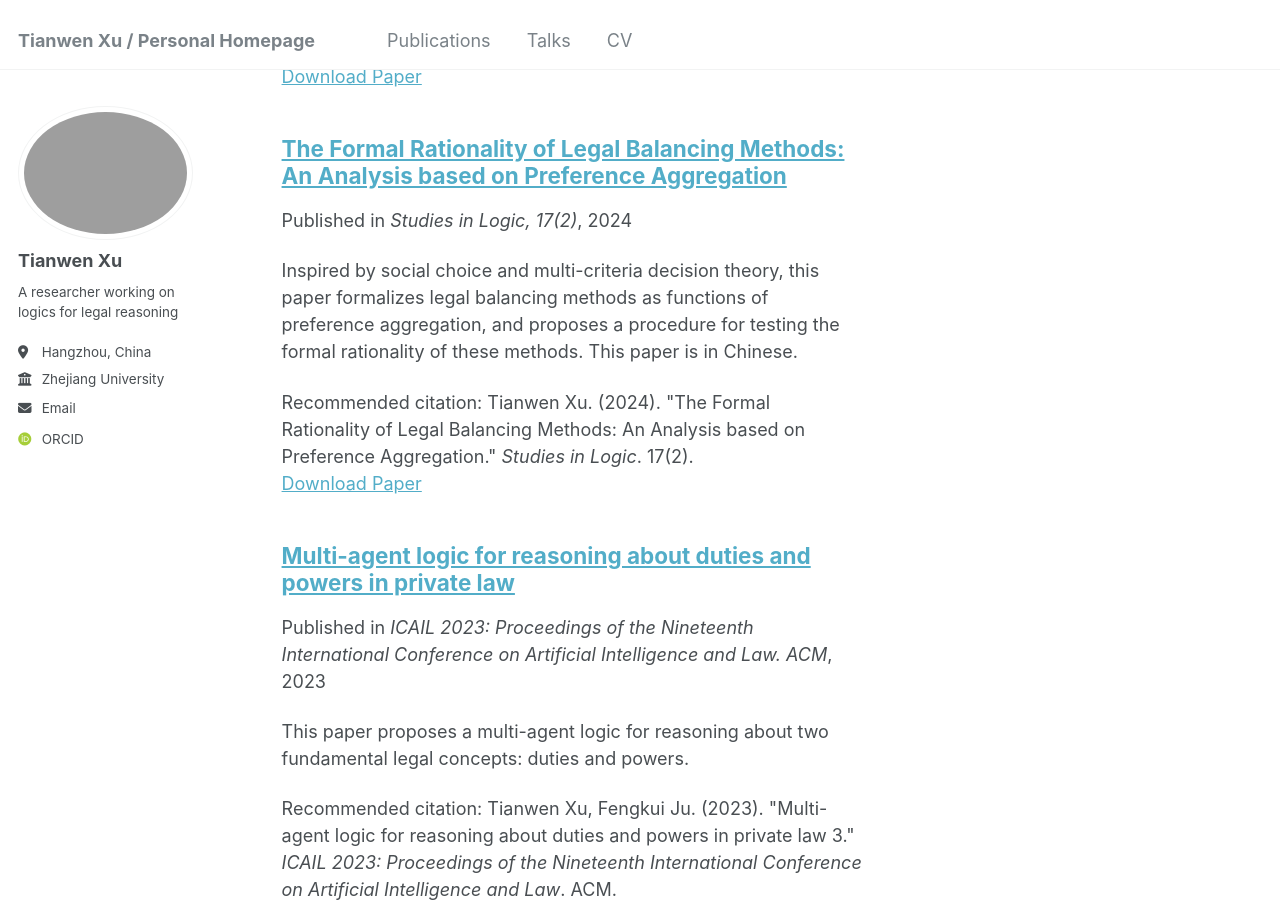
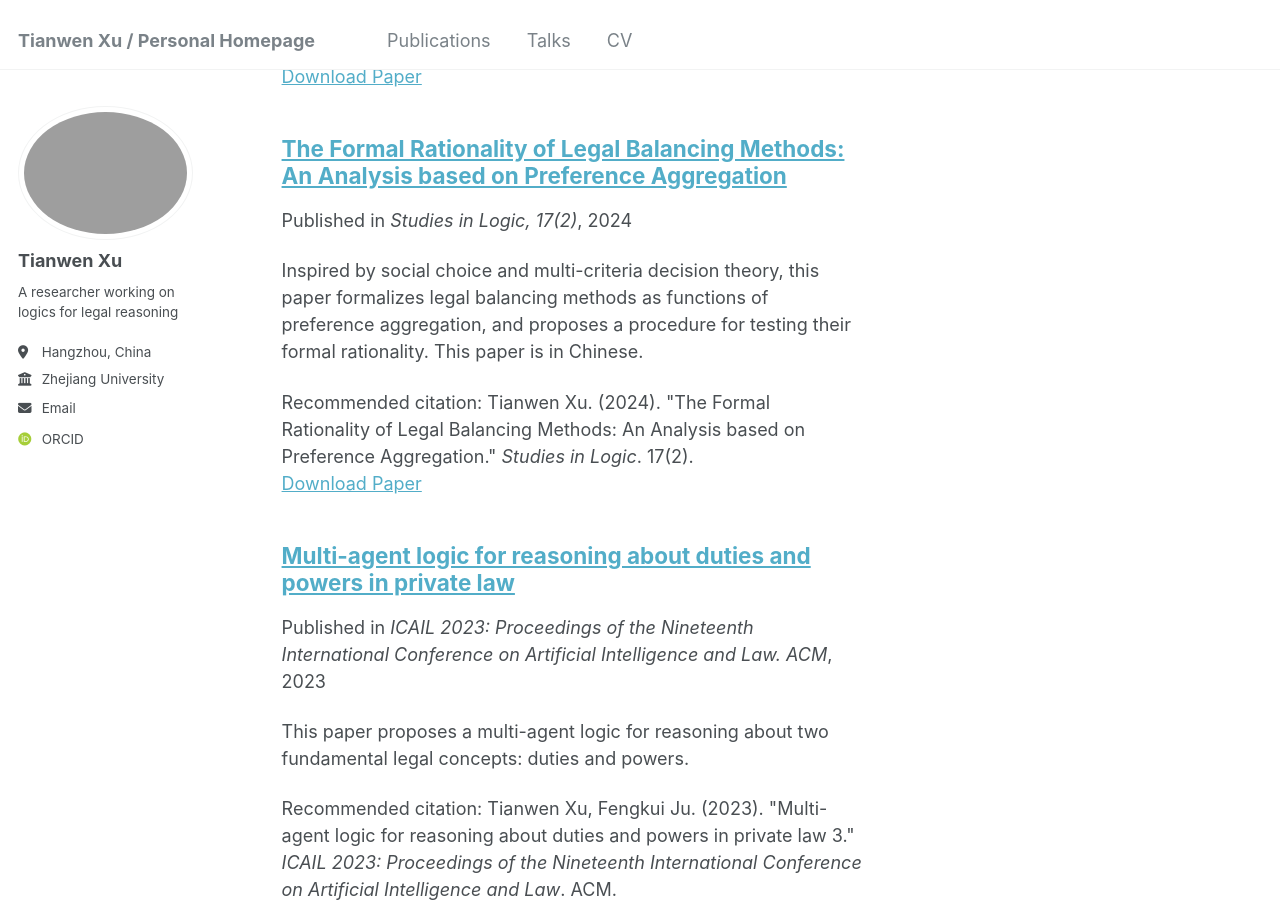
Before and after one commit to tianwenxu-lawlogic/tianwenxu-lawlogic.github.io, a Jekyll site: the page built from _pages/publications.html, in a window 1280 px wide and 900 px high, scrolled down 397 px. Built offline with Jekyll 4.4.1, drawn with Linux system fonts in a browser that asks for light colours; some web fonts are replaced.

Commit message:
Update 2024-02-17-balancing.md

```diff
--- a/_publications/2024-02-17-balancing.md
+++ b/_publications/2024-02-17-balancing.md
@@ -3,7 +3,7 @@ title: "The Formal Rationality of Legal Balancing Methods: An Analysis based on
 collection: publications
 category: manuscripts
 permalink: /publication/The Formal Rationality of Legal Balancing Methods-An Analysis based on Preference Aggregation
-excerpt: 'Inspired by social choice and multi-criteria decision theory, this paper formalizes legal balancing methods as functions of preference aggregation, and proposes a procedure for testing the formal rationality of these methods. This paper is in Chinese.'
+excerpt: 'Inspired by social choice and multi-criteria decision theory, this paper formalizes legal balancing methods as functions of preference aggregation, and proposes a procedure for testing their formal rationality. This paper is in Chinese.'
 date: 2024-02-17
 venue: 'Studies in Logic, 17(2)'
 paperurl: 'https://studiesinlogic.sysu.edu.cn/zh-hans/article/276'
```
